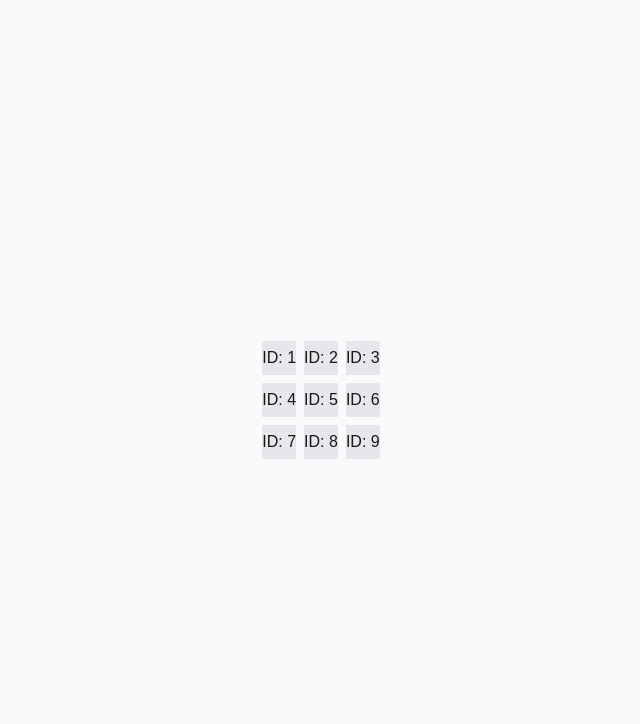
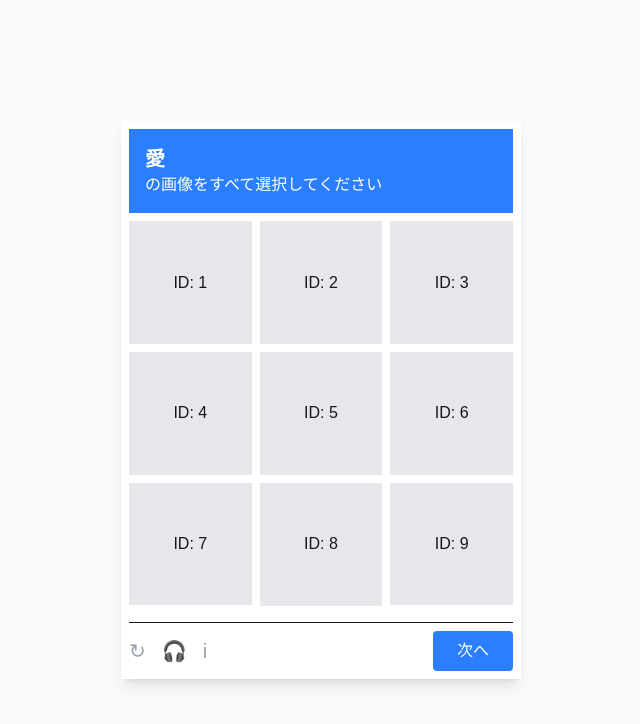
Before and after one commit to harumaki1220/Are-you-a-robot, a Next.js app: page /choose-images in a window 1280 px wide. Shown: the top 724 px of the page, without its empty margins (319-959 px from the left). Built offline with nearby package versions, Linux system fonts and the light colour scheme.

Commit message:
feat: ヘッダー、フッターを作成

```diff
--- a/src/components/ImageCaptcha.tsx
+++ b/src/components/ImageCaptcha.tsx
@@ -32,13 +32,19 @@ export default function ImageCaptcha() {
   };
 
   return (
-    <div className="min-h-screen p-4 flex items-center justify-center">
+    <div className="bg-white p-2 shadow-lg max-w-100 w-full">
+      {/* 青いヘッダー */}
+      <div className="bg-blue-500 p-4 text-white mb-2">
+        <h2 className="font-bold text-xl">愛</h2>
+        <p>の画像をすべて選択してください</p>
+      </div>
+
       <div className="grid gap-2 grid-cols-3 grid-rows-3">
         {IMAGE_DATA.map((item) => (
           <div
             key={item.id}
             onClick={() => toggleSelect(item.id)}
-            className={`bg-gray-200 aspect-square flex items-center cursor-pointer
+            className={`bg-gray-200 aspect-square flex items-center justify-center cursor-pointer
                 ${
                   selectedIds.includes(item.id)
                     ? "border-2 border-blue-500"
@@ -50,6 +56,18 @@ export default function ImageCaptcha() {
           </div>
         ))}
       </div>
+      {/* フッター */}
+      <div className="flex justify-between items-center mt-4 pt-2 border-t">
+        <div className="flex gap-4 text-gray-400 text-xl">
+          <span>↻</span>
+          <span>🎧</span>
+          <span>i</span>
+        </div>
+
+        <button className="bg-blue-500 text-white px-6 py-2 rounded">
+          次へ
+        </button>
+      </div>
     </div>
   );
 }
```
